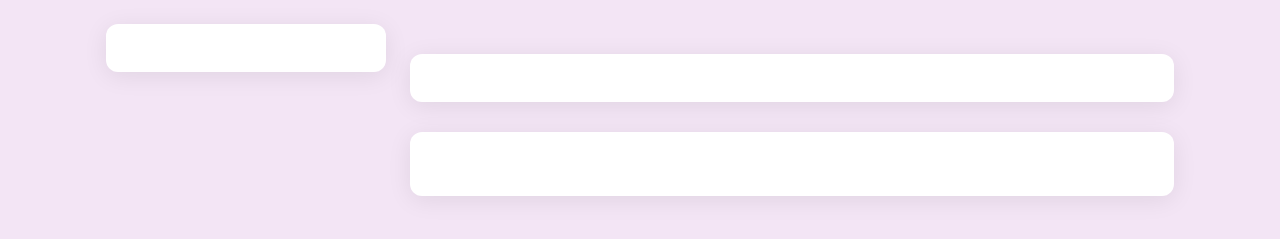
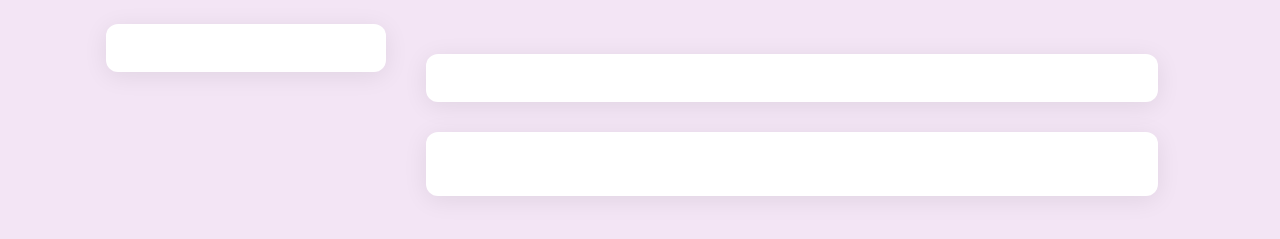
Before and after one commit to lolonolo/kararver-lolonolo, a plain HTML site: page index.html in a window 1280 px wide. Drawn offline with Linux system fonts and the light colour scheme.

Commit message:
Update style.css

```diff
--- a/style.css
+++ b/style.css
@@ -47,7 +47,12 @@
 .hamburger-btn { display: none; position: fixed; top: 15px; left: 15px; z-index: 1001; background: var(--primary-color); border: none; border-radius: 8px; width: 45px; height: 45px; cursor: pointer; }
 .hamburger-btn span { display: block; width: 25px; height: 3px; background-color: white; margin: 5px auto; transition: all 0.3s; }
 
-.info-section { margin-top: 30px; /* Sihirbaz kartı ile arasına boşluk koyar */ }
+.info-section {
+    max-width: 900px;
+    margin: 40px auto;
+    padding: 0 16px;
+    margin-top: 30px; /* Sihirbaz kartı ile arasına boşluk koyar */
+}
 .video-link-section { background-color: var(--card-bg); padding: 24px; border-radius: 12px; box-shadow: 0 4px 25px rgba(0, 0, 0, 0.08); margin-bottom: 30px; }
 .video-link-button { display: inline-block; background-color: var(--primary-color); color: white; padding: 12px 24px; border-radius: 8px; text-decoration: none; font-weight: 600; transition: background-color 0.2s; }
 .video-link-button:hover { background-color: #4a148c; }
```
